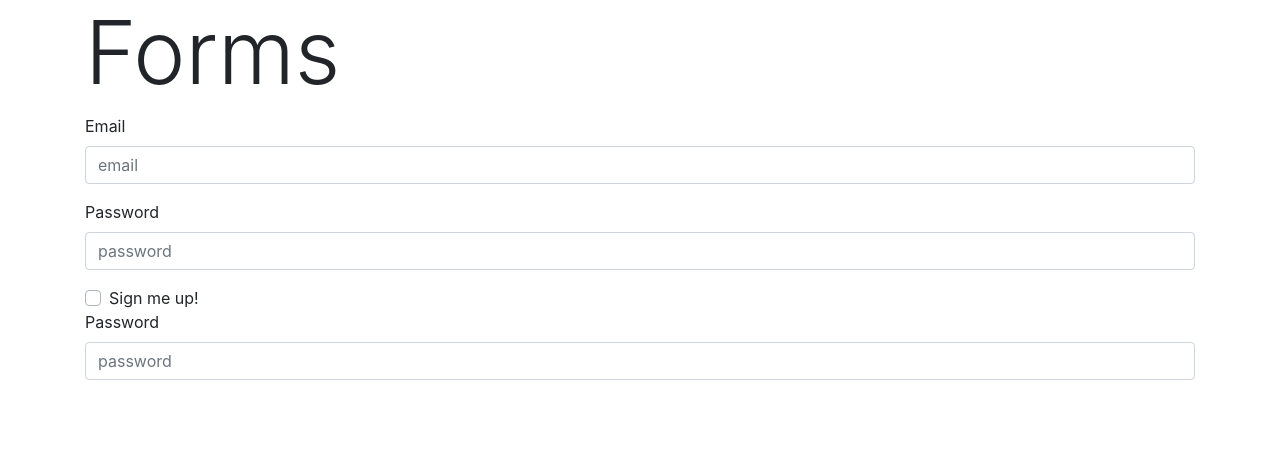
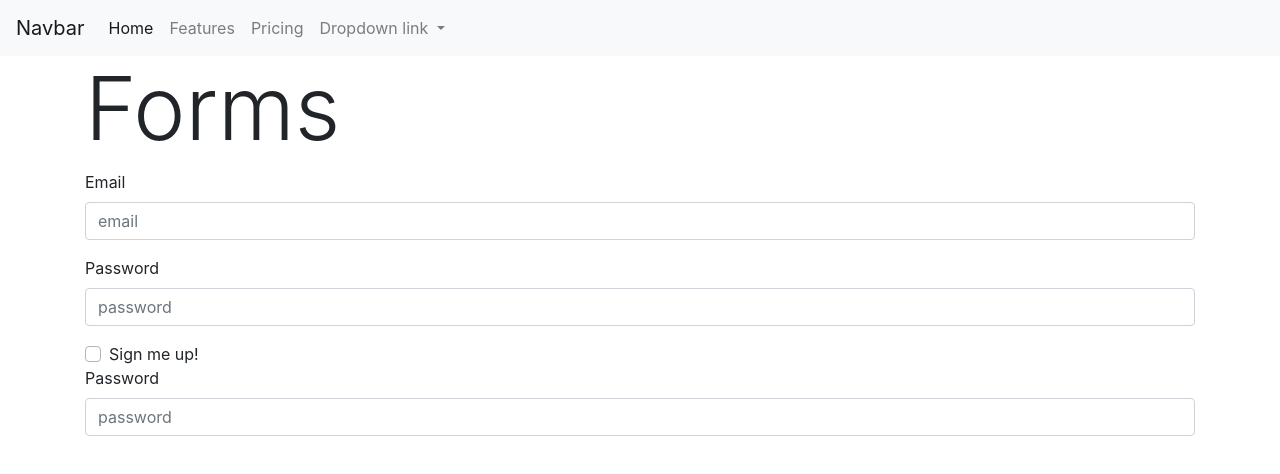
Before and after one commit to codershrutik/CSS-Bootstrap-Framework, a plain HTML site: page forms/index.html in a window 1280 px wide. Drawn offline with nearby package versions, Linux system fonts and the light colour scheme.

Commit message:
added a navbar

```diff
--- a/forms/index.html
+++ b/forms/index.html
@@ -8,6 +8,37 @@
     <link rel="stylesheet" href="app.css">
 </head>
 <body>
+
+    <nav class="navbar navbar-expand-lg navbar-light bg-light">
+        <a class="navbar-brand" href="#">Navbar</a>
+        <button class="navbar-toggler" type="button" data-toggle="collapse" data-target="#navbarNavDropdown" aria-controls="navbarNavDropdown" aria-expanded="false" aria-label="Toggle navigation">
+          <span class="navbar-toggler-icon"></span>
+        </button>
+        <div class="collapse navbar-collapse" id="navbarNavDropdown">
+          <ul class="navbar-nav">
+            <li class="nav-item active">
+              <a class="nav-link" href="#">Home <span class="sr-only">(current)</span></a>
+            </li>
+            <li class="nav-item">
+              <a class="nav-link" href="#">Features</a>
+            </li>
+            <li class="nav-item">
+              <a class="nav-link" href="#">Pricing</a>
+            </li>
+            <li class="nav-item dropdown">
+              <a class="nav-link dropdown-toggle" href="#" id="navbarDropdownMenuLink" data-toggle="dropdown" aria-haspopup="true" aria-expanded="false">
+                Dropdown link
+              </a>
+              <div class="dropdown-menu" aria-labelledby="navbarDropdownMenuLink">
+                <a class="dropdown-item" href="#">Action</a>
+                <a class="dropdown-item" href="#">Another action</a>
+                <a class="dropdown-item" href="#">Something else here</a>
+              </div>
+            </li>
+          </ul>
+        </div>
+      </nav>
+
     <div class="container">
         <h1 class="display-2">Forms</h1>
         <form action="#nowhere">
```
